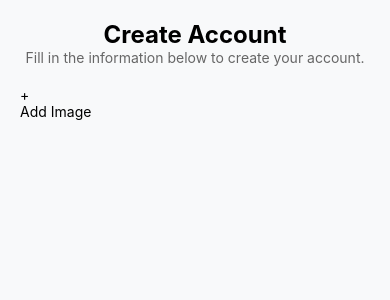
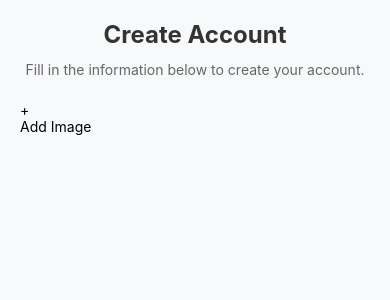
Before and after one commit to kalharaweragoda/NoteBook, a React Native app: screen / in a window 390 px wide. Shown: the top 300 px of the page. Built offline with nearby package versions, Linux system fonts and the light colour scheme.

Commit message:
create css

```diff
--- a/App.tsx
+++ b/App.tsx
@@ -64,9 +64,13 @@ export default function SignUpScreen() {
   pageTitle: {
     fontSize: 24,
     fontWeight: 'bold',
+    color: '#333333',
+    marginBottom: 10,
   },
   subTitles: {
     fontSize: 14,
     color: '#666',
+    textAlign: 'center',
+    lineHeight: 22,
   },
 });
```
